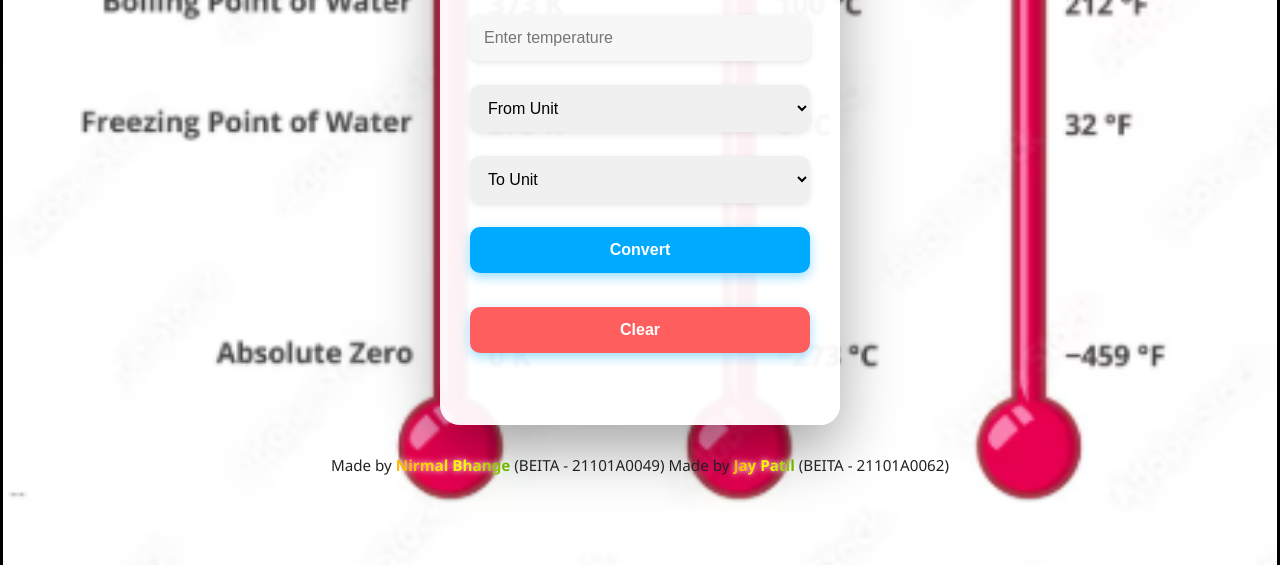
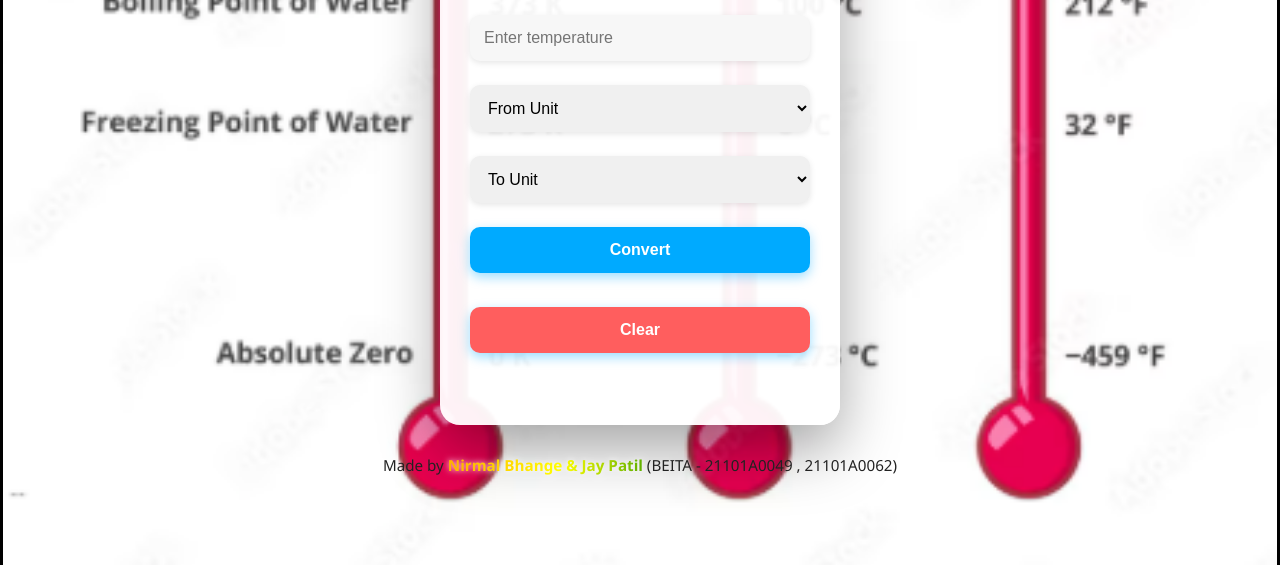
Before and after one commit to Nirmal0049/temp-converter, a plain HTML site: page index.html in a window 1280 px wide. Shown: the part 235-800 px from the top of the page. Drawn offline with Linux system fonts and the light colour scheme.

Commit message:
Update index.html

```diff
--- a/index.html
+++ b/index.html
@@ -36,8 +36,7 @@
     </div>
 
     <footer>
-      Made by <strong>Nirmal Bhange</strong> (BEITA - 21101A0049)
-      Made by <strong>Jay Patil</strong> (BEITA - 21101A0062)
+      Made by <strong>Nirmal Bhange & Jay Patil</strong> (BEITA - 21101A0049 , 21101A0062)
     </footer>
   </div>
 
```
